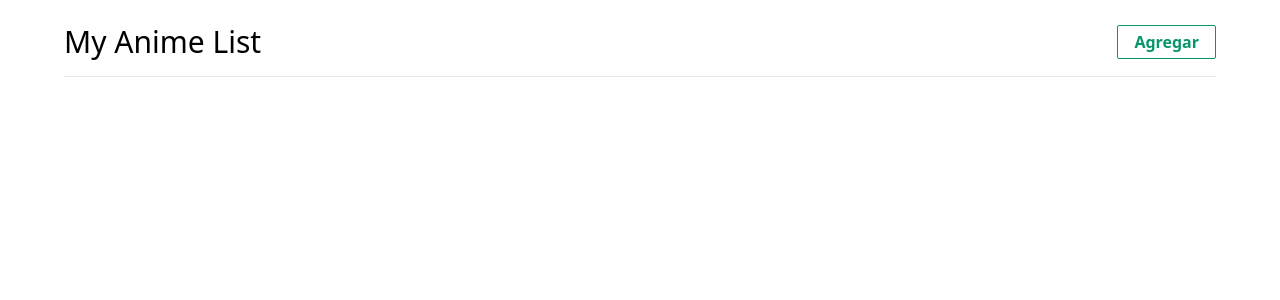
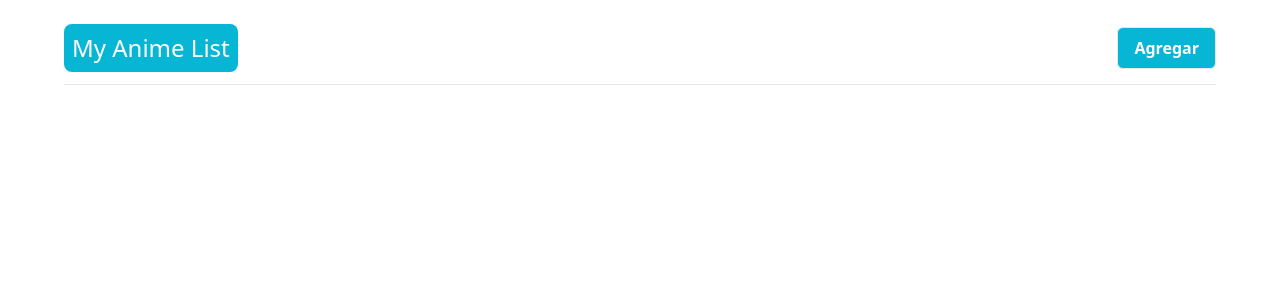
Before and after one commit to eidytrinidad/my-anime-list, an Angular app: page / in a window 1280 px wide. Shown: the top 300 px of the page. Built offline with nearby package versions, Linux system fonts and the light colour scheme.

Commit message:
updating project theme colors

```diff
--- a/src/app/app.component.html
+++ b/src/app/app.component.html
@@ -1,5 +1,5 @@
 <main class="max-w-6xl mx-auto">
   <app-header></app-header>
-  <hr class="w-full my-4" />
+  <hr class="w-full my-3" />
   <router-outlet></router-outlet>
 </main>
--- a/src/app/shared/components/header/header.component.html
+++ b/src/app/shared/components/header/header.component.html
@@ -1,4 +1,8 @@
 <section class="flex justify-between items-center mt-6">
-  <h1 class="text-bold text-3xl">My Anime List</h1>
-  <a class="btn-green font-semibold" routerLink="add-anime">Agregar</a>
+  <a routerLink="/">
+    <h1 class="text-bold text-2xl bg-cyan-500 text-white p-2 rounded-lg">
+      My Anime List
+    </h1>
+  </a>
+  <a class="btn-primary font-semibold" routerLink="add-anime">Agregar</a>
 </section>
--- a/src/styles.css
+++ b/src/styles.css
@@ -4,12 +4,16 @@
 
 @layer components {
 
-    .btn-green {
-        @apply border border-primary-green text-primary-green hover:bg-primary-green hover:text-white rounded-sm px-3 py-1 text-sm lg:text-base lg:px-4 font-semibold cursor-pointer;
+    .btn-primary {
+        @apply border text-white bg-primary hover:border-primary hover:bg-white hover:text-primary rounded-md px-3 py-2 text-sm lg:text-base lg:px-4 font-semibold cursor-pointer;
+    }
+
+    .btn-secondary {
+        @apply border text-white bg-secondary hover:border-secondary hover:bg-white hover:text-secondary rounded-md px-3 py-2 text-sm lg:text-base lg:px-4 font-semibold cursor-pointer;
     }
 
     .btn-red {
-        @apply border border-red-600 text-red-600 hover:bg-red-500 hover:text-white rounded-sm px-3 py-1 text-sm lg:text-base lg:px-4 font-semibold cursor-pointer;
+        @apply border bg-red-500 text-white hover:border-red-600 hover:text-red-600 hover:bg-white rounded-md px-3 py-2 text-sm lg:text-base lg:px-4 font-semibold cursor-pointer;
     }
 
     .card-shadow {
--- a/tailwind.config.js
+++ b/tailwind.config.js
@@ -4,8 +4,9 @@
   theme: {
     extend: {
       colors: {
-        "primary-green": "#059669",
-        yellow: "#EFCA59",
+        primary: "#06b6d4",
+        secondary: "#4f46e5",
+        warning: "#EFCA59",
         white: "#ffffff",
       },
     },
```
